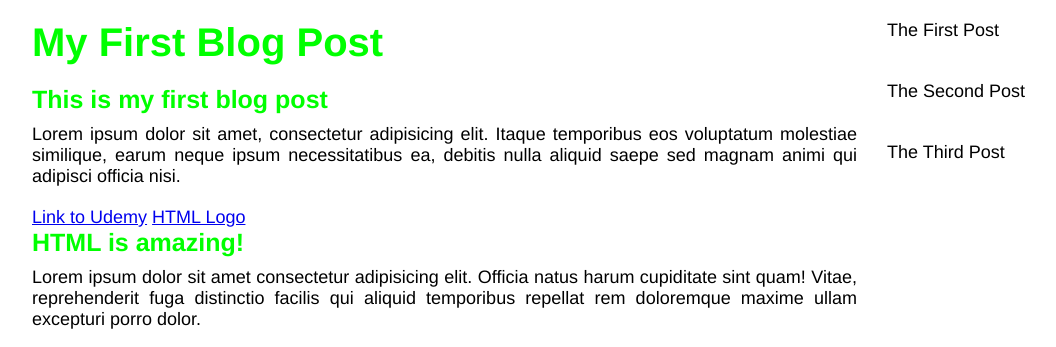
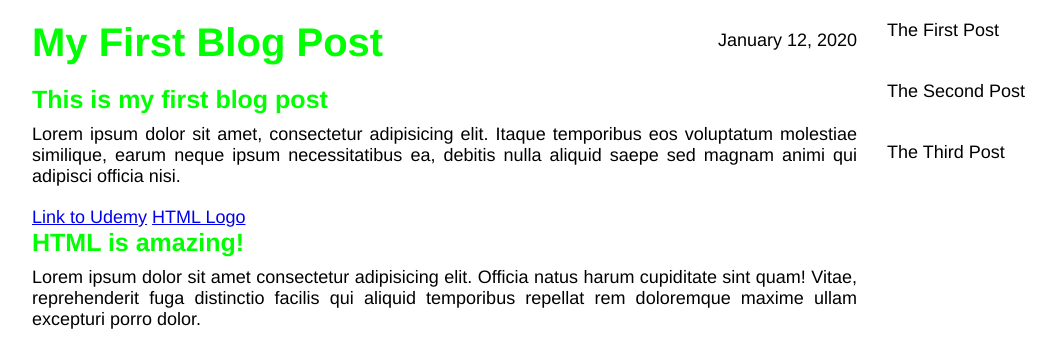
Before and after one commit to EricMTodd/html_css, a plain HTML site: page blog_post/index.html in a window 1280 px wide. Shown: the top 347 px of the page, without its empty margins (38-1094 px from the left). Drawn offline with Linux system fonts and the light colour scheme.

Commit message:
starting video #19

```diff
--- a/blog_post/index.html
+++ b/blog_post/index.html
@@ -8,6 +8,7 @@
     <div class="container">
       <div class="blog-post">
         <h1>My First Blog Post</h1>
+        <p class="date">January 12, 2020</p>
         <h2>This is my first blog post</h2>
         <p class="main-text">
           Lorem ipsum dolor sit amet, consectetur adipisicing elit. Itaque
--- a/blog_post/style.css
+++ b/blog_post/style.css
@@ -51,6 +51,7 @@ h2 {
   width: 75%;
   float: left;
   padding-right: 30px;
+  position: relative;
 }
 
 .blog-post img {
@@ -78,3 +79,10 @@ h2 {
 .other {
   margin-bottom: 40px;
 }
+
+.date {
+  position: absolute;
+  top: 0;
+  right: 0;
+  padding: 10px 30px 0 0;
+}
```
Also changed, not shown: 1 other file.
